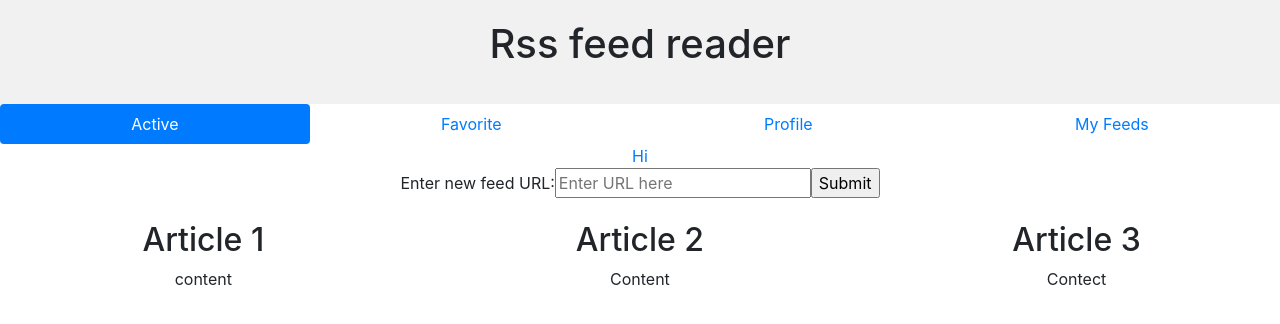
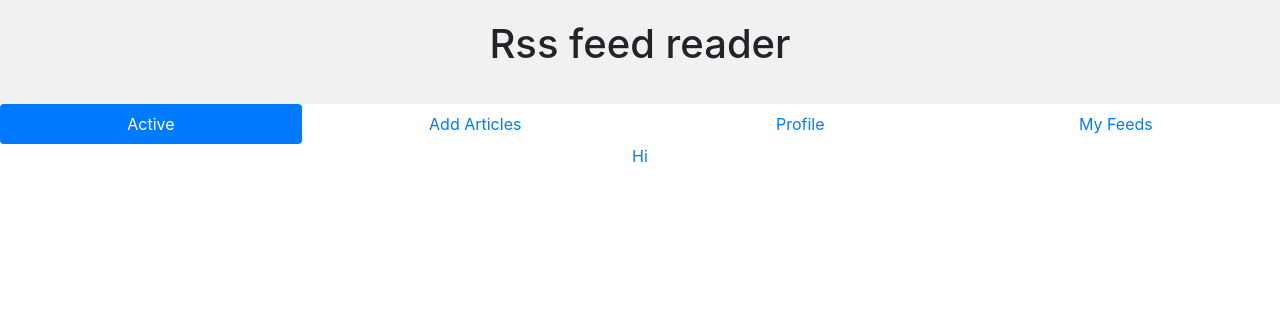
Before and after one commit to shanedonburke/rss-feed-reader, a React (Create React App) app: page / in a window 1280 px wide. Shown: the top 324 px of the page. Built offline with nearby package versions, Linux system fonts and the light colour scheme.

Commit message:
Added routes to App.js

```diff
--- a/src/App.js
+++ b/src/App.js
@@ -18,9 +18,9 @@ function App() {
 
         <LinkNav />
         <Link to="/my-feeds">Hi</Link>
+        <Route exact path="/addArticles"><NewFeedInput/></Route>
         <Switch>
-          <Route exact path="/">
-            <NewFeedInput />
+          <Route exact path="/home">
             <div className="row">
               <div className="column">
                 <h2>Article 1</h2>
--- a/src/components/LinkNav.js
+++ b/src/components/LinkNav.js
@@ -3,6 +3,7 @@ import { Link } from "react-router-dom";
 import Nav from "react-bootstrap/Nav";
 
 export default class LinkNav extends React.Component {
+
   render() {
     return (
       <Nav variant="pills" defaultActiveKey="/home" fill>
@@ -13,7 +14,7 @@ export default class LinkNav extends React.Component {
         </Nav.Item>
         <Nav.Item>
           {/* <Link to="/favorites"> */}
-            <Nav.Link eventKey="link-1">Favorite</Nav.Link>
+            <Nav.Link href="/addArticles" eventKey="link-1" onClick="active">Add Articles</Nav.Link>
           {/* </Link> */}
         </Nav.Item>
         <Nav.Item>
```
